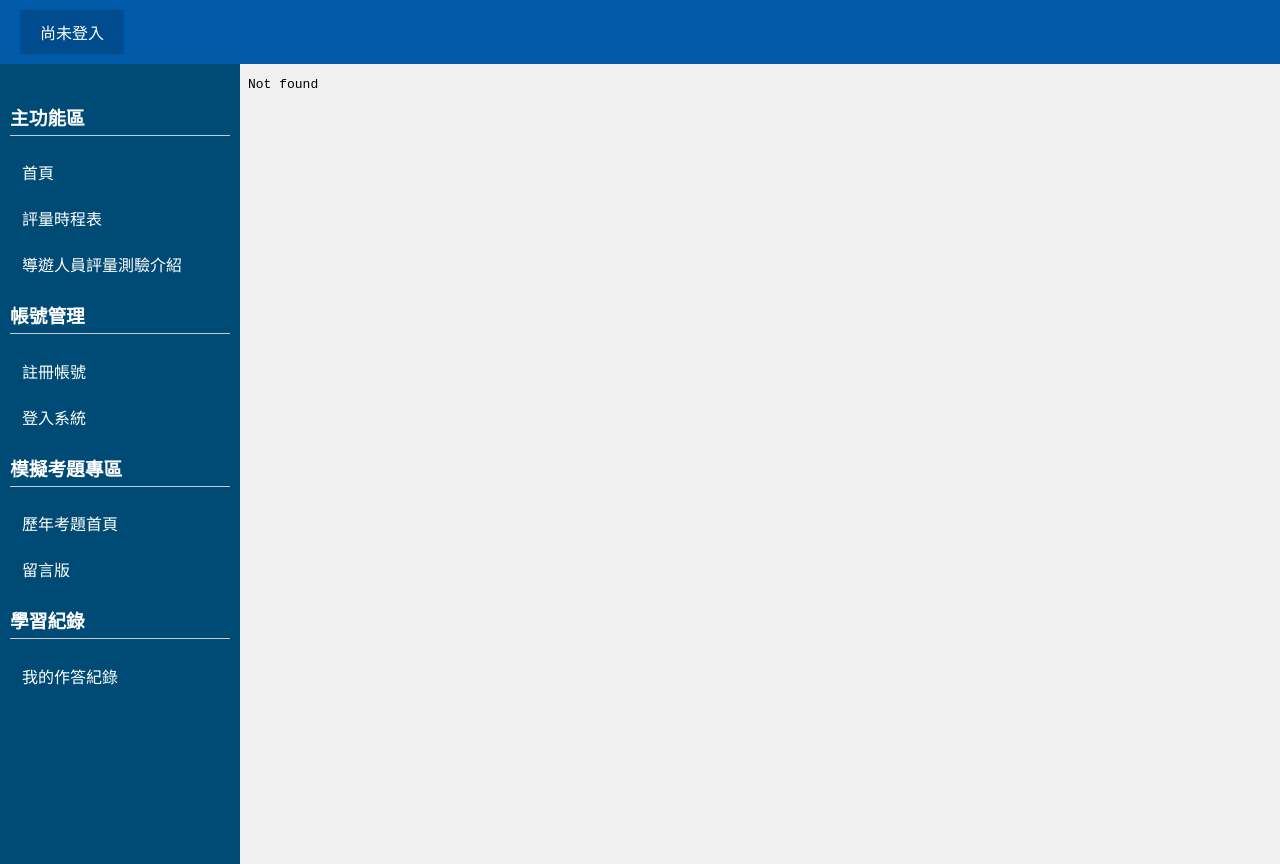
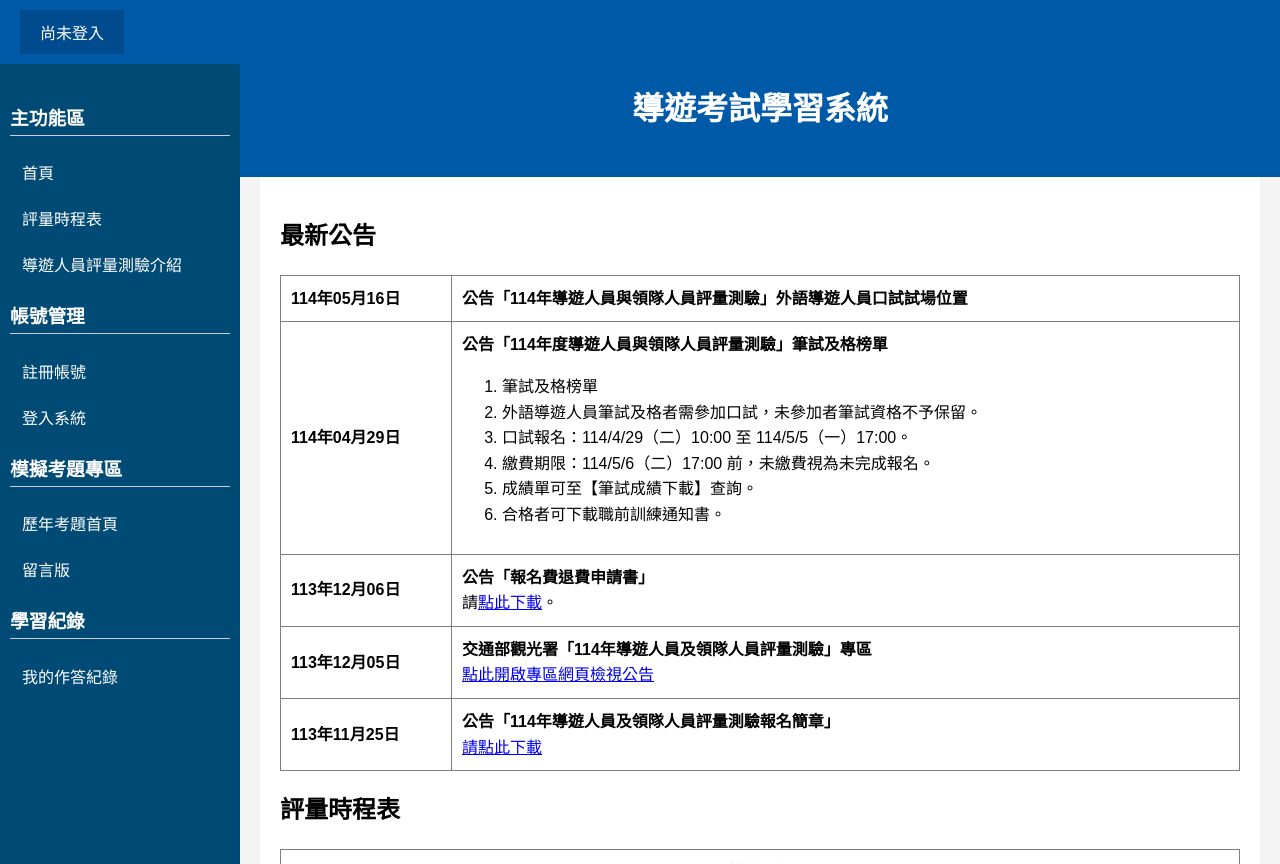
Before and after one commit to vincent-kuok/vincent-kuok.github.io, a plain HTML site: page tour_LMS_final/index.html in a window 1280 px wide. Drawn offline with Linux system fonts and the light colour scheme; no server answers.

Commit message:
Update index.html

```diff
--- a/tour_LMS_final/index.html
+++ b/tour_LMS_final/index.html
@@ -53,7 +53,7 @@
       <h3>學習紀錄</h3>
       <a href="my-results.html" target="content">我的作答紀錄</a>
     </nav>
-    <iframe name="content" src="tour_LMS_final/tourism_home_final_cleaned.html"></iframe>
+    <iframe name="content" src="./tourism_home_final_cleaned.html"></iframe>
   </div>
 
   <script src="https://www.gstatic.com/firebasejs/9.22.2/firebase-app-compat.js"></script>
```
